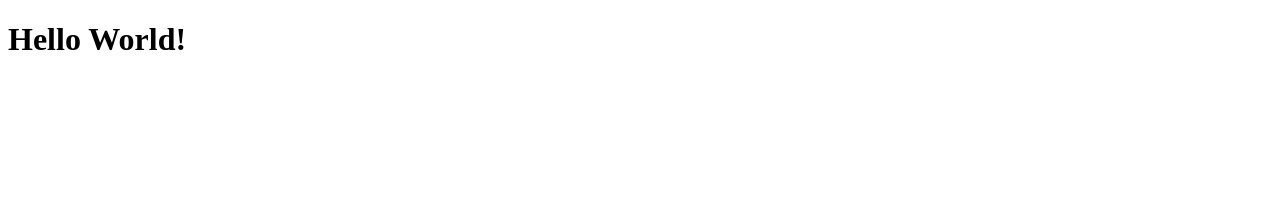
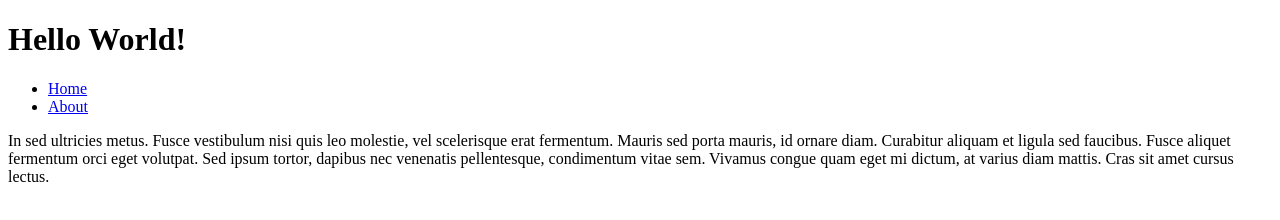
Before and after one commit to ardasugur/blog-sourcetree-example, a plain HTML site: page index.html in a window 1280 px wide. Drawn offline with Linux system fonts and the light colour scheme.

Commit message:
Ana elementler eklendi.

```diff
--- a/index.html
+++ b/index.html
@@ -7,8 +7,19 @@
     <title>Document</title>
 </head>
 <body>
-  <h1>
-      Hello World!
-  </h1>
+    <header>
+        <h1>
+            Hello World!
+        </h1>
+    </header>
+    <nav>
+        <ul>
+            <li><a href="#">Home</a></li>
+            <li><a href="#">About</a></li>
+        </ul>
+    </nav>
+    <article>
+        In sed ultricies metus. Fusce vestibulum nisi quis leo molestie, vel scelerisque erat fermentum. Mauris sed porta mauris, id ornare diam. Curabitur aliquam et ligula sed faucibus. Fusce aliquet fermentum orci eget volutpat. Sed ipsum tortor, dapibus nec venenatis pellentesque, condimentum vitae sem. Vivamus congue quam eget mi dictum, at varius diam mattis. Cras sit amet cursus lectus.
+    </article>
 </body>
 </html>
```
